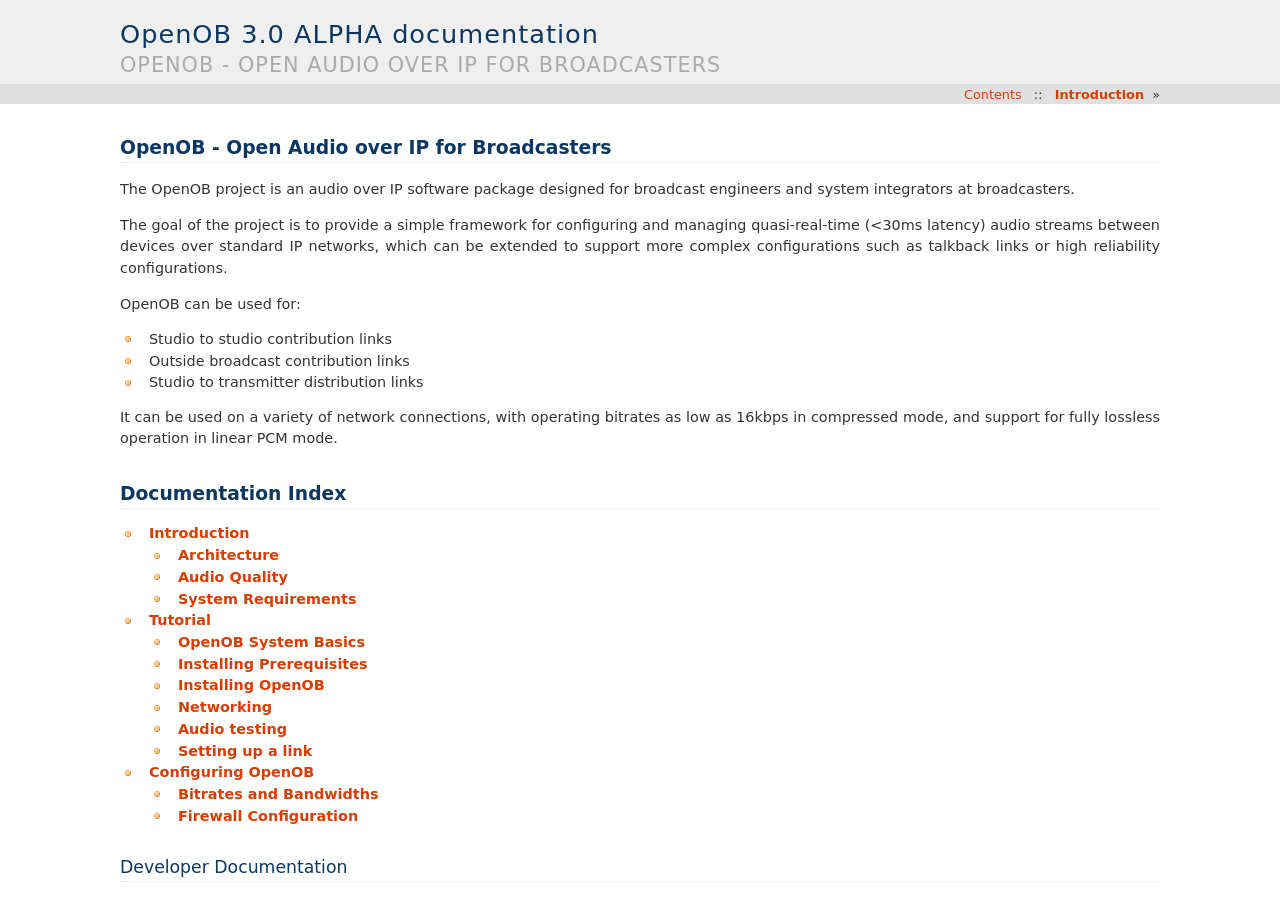
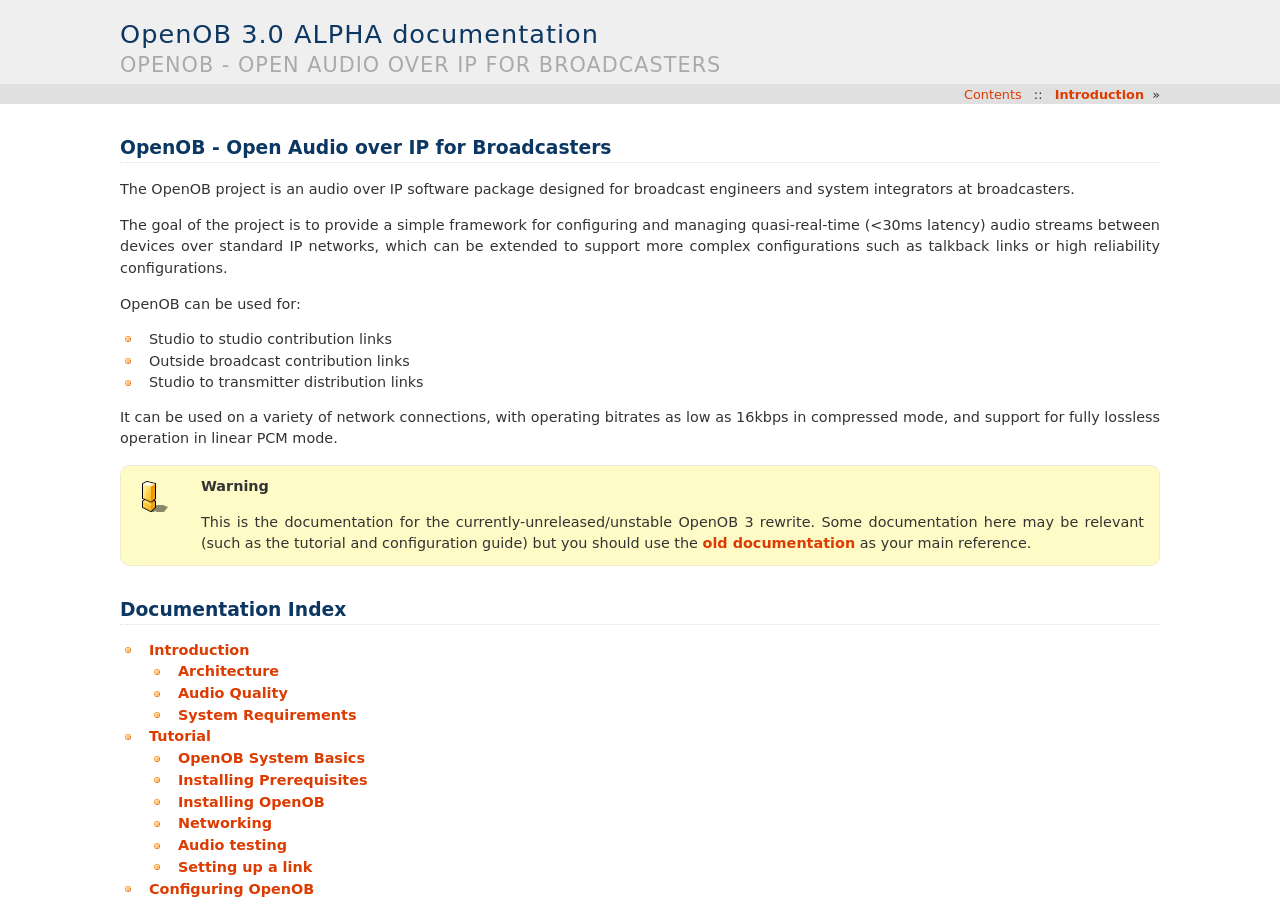
Before and after one commit to JamesHarrison/openob, a Sphinx documentation site: the page built from doc/source/index.rst, in a window 1280 px wide and 900 px high. Built offline with Sphinx 7.4.7, drawn with Linux system fonts in a browser that asks for light colours; formulas are drawn with MathJax 3.

Commit message:
More updates and a warning for versions

```diff
--- a/doc/source/index.rst
+++ b/doc/source/index.rst
@@ -11,8 +11,12 @@
 * Outside broadcast contribution links
 * Studio to transmitter distribution links
 
+It can be used on a variety of network connections, with operating bitrates as low as 16kbps in compressed mode, and support for fully lossless operation in linear PCM mode.
 
-It can be used on a variety of network connections, with operating bitrates as low as 16kbps in compressed mode, and support for fully lossless operation in linear PCM mode.
+.. WARNING::
+  This is the documentation for the currently-unreleased/unstable OpenOB 3 rewrite. Some documentation here may be relevant (such as the tutorial and configuration guide) but you should use the `old documentation`_ as your main reference.
+
+.. _old documentation: https://github.com/JamesHarrison/openob/blob/master/README.md
 
 Documentation Index
 ===================
--- a/doc/source/integration.rst
+++ b/doc/source/integration.rst
@@ -2,3 +2,8 @@
 ==================
 
 OpenOB provides a simple API for system integrators who want to use OpenOB in their applications; for instance, as part of a hardware AoIP box that can be given to reporters with a very simple interface on it.
+
+
+.. NOTE::
+
+  FIXME: Write some docs here.
```
